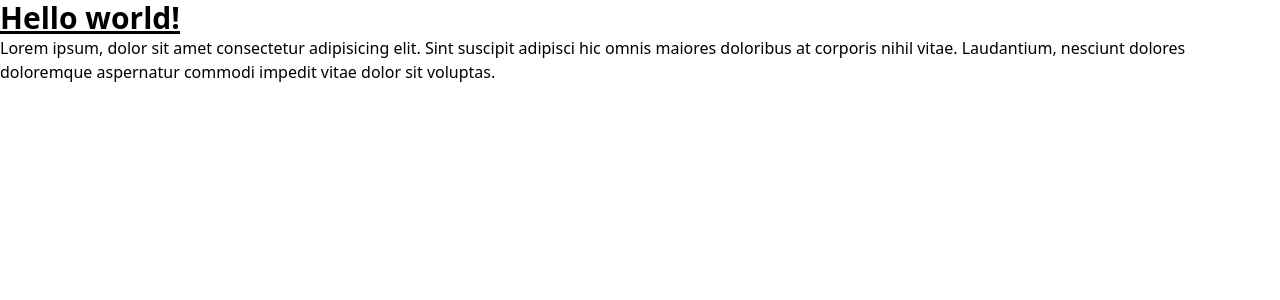
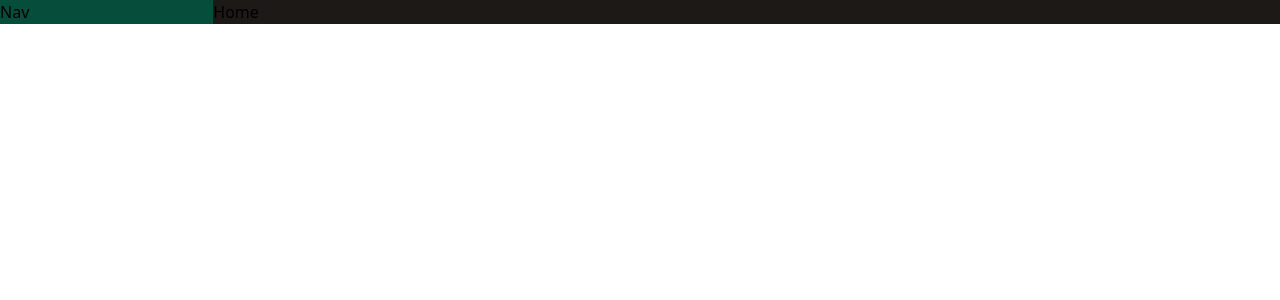
Before and after one commit to Jhon-Villamizar/Portfolio, a React (Create React App) app: page / in a window 1280 px wide. Shown: the top 300 px of the page. Built offline with nearby package versions, Linux system fonts and the light colour scheme.

Commit message:
add: layout

```diff
--- a/src/App.scss
+++ b/src/App.scss
@@ -0,0 +1,3 @@
+.app {
+  height: 100vh;
+}
--- a/src/App.tsx
+++ b/src/App.tsx
@@ -1,16 +1,11 @@
-import React from 'react';
+import { FC } from 'react';
+import Layout from './container/layout';
 import './App.scss';
 
-const App: React.FC = () => (
-  <>
-    <h1 className="text-3xl font-bold underline">Hello world!</h1>
-    <p>
-      Lorem ipsum, dolor sit amet consectetur adipisicing elit. Sint suscipit
-      adipisci hic omnis maiores doloribus at corporis nihil vitae. Laudantium,
-      nesciunt dolores doloremque aspernatur commodi impedit vitae dolor sit
-      voluptas.
-    </p>
-  </>
+const App: FC = () => (
+  <div className="h-screen">
+    <Layout />
+  </div>
 );
 
 export default App;
--- /dev/null
+++ b/src/components/home/index.tsx
@@ -0,0 +1,5 @@
+import { FC } from 'react';
+
+const Home: FC = () => <h1 className="bg-stone-900">Home</h1>;
+
+export default Home;
--- /dev/null
+++ b/src/components/nav/index.tsx
@@ -0,0 +1,9 @@
+import { FC } from 'react';
+
+const Nav: FC = () => (
+  <div className="bg-emerald-900">
+    <h1>Nav</h1>
+  </div>
+);
+
+export default Nav;
--- /dev/null
+++ b/src/container/layout.tsx
@@ -0,0 +1,16 @@
+import { FC } from 'react';
+import Home from '../components/home';
+import Nav from '../components/nav';
+
+const Layout: FC = () => (
+  <div className="flex flex-row h-full">
+    <div className="w-1/2 xl:w-2/12 lg:w-2/12 md:w-1/4 sm:w-1/3">
+      <Nav />
+    </div>
+    <div className="w-1/2 xl:w-10/12 lg:w-10/12 md:w-3/4 sm:w-2/3">
+      <Home />
+    </div>
+  </div>
+);
+
+export default Layout;
```
